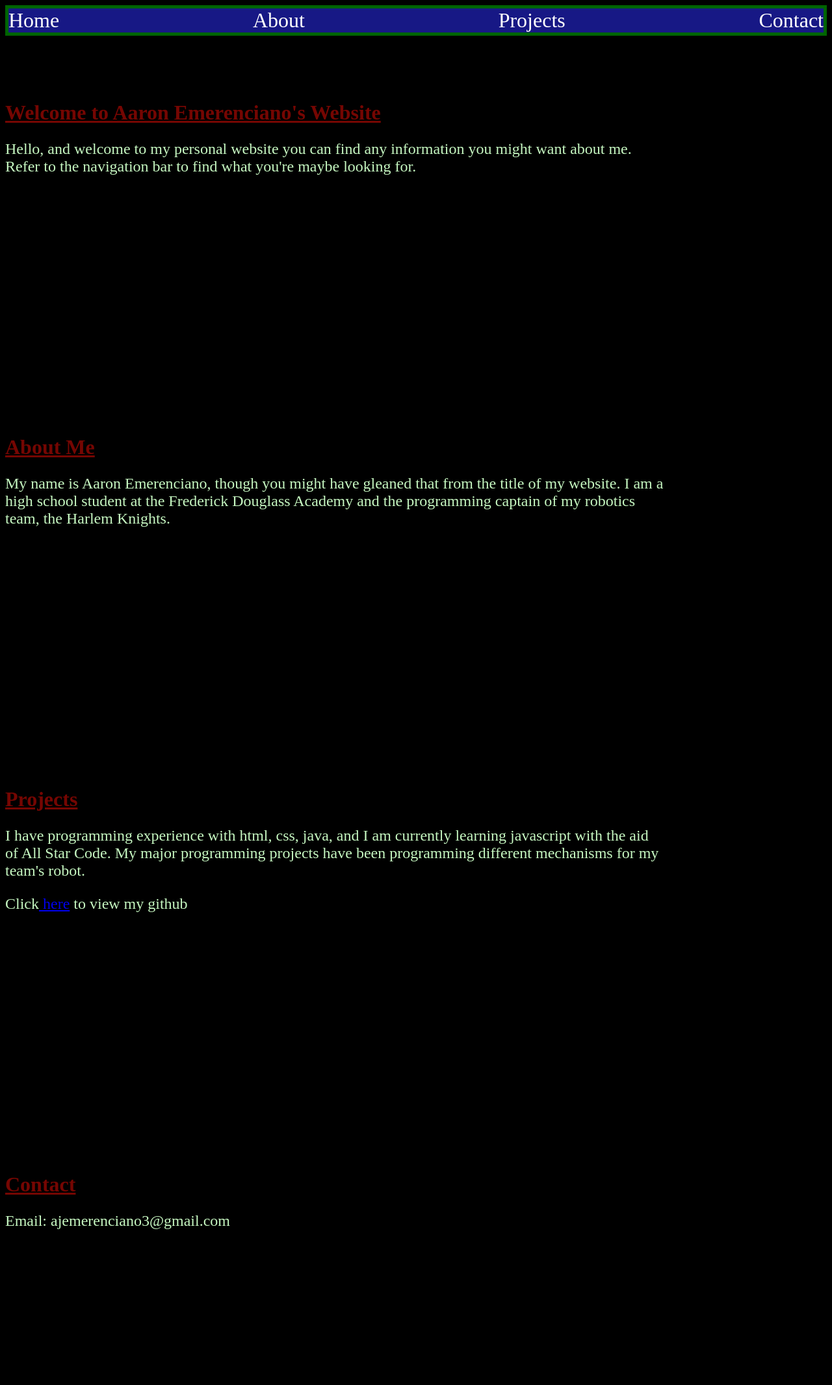
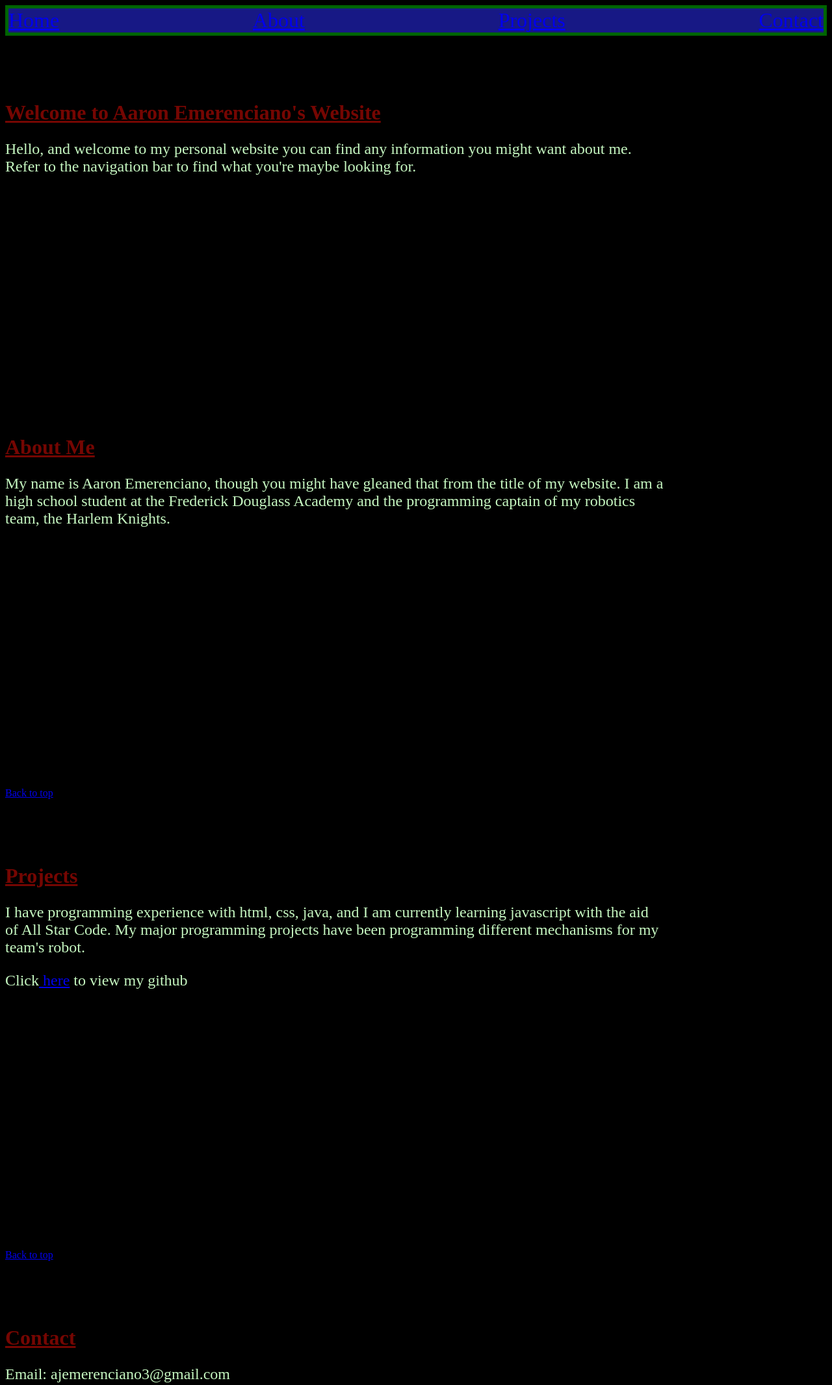
Before and after one commit to Unimportant22/PersonalWebsite, a plain HTML site: page index.html in a window 1280 px wide. Shown: the top 2132 px of the page at 65% size. Drawn offline with Linux system fonts and the light colour scheme.

Commit message:
Improvements

```diff
--- a/index.html
+++ b/index.html
@@ -10,34 +10,41 @@
 </head>
 <body>
    <div id="Navigation">
-        <div>Home</div>
-        <div>About</div>
-        <div>Projects</div>
-        <div>Contact</div>
+        <a href="#first">Home</a>
+        <a href="#second">About</a>
+        <a href="#third">Projects</a>
+        <a href="#fourth">Contact</a>
    </div>
 
    <div>
-       <div id="content">
+       <div class="content" id="first">
         <h1>Welcome to Aaron Emerenciano's Website</h1>
         <p>Hello, and welcome to my personal website you can find any information you might want about me. Refer to the navigation bar to find what you're maybe looking for.</p>
        </div>
 
-       <div id="content">
+
+       <div class="content" id="second">
            <h1>About Me</h1>
            <p>My name is Aaron Emerenciano, though you might have gleaned that from the title of my website. I am a high school student at the Frederick Douglass Academy and the programming captain of my robotics team, the Harlem Knights.</p>
        </div>
+       <a href="#first">Back to top</a>
 
-       <div id="content">
+       <div class="content" id="third">
            <h1>Projects</h1>
            <p>I have programming experience with html, css, java, and I am currently learning javascript with the aid of All Star Code. My major programming projects have been programming different mechanisms for my team's robot.</p>
 
            <p>Click<a href="https://github.com/Unimportant22"> here</a> to view my github</p>
        </div>
 
-       <div id="content">
+       <a href="#first">Back to top</a>
+
+       <div class="content" id="fourth">
            <h1>Contact</h1>
            <p>Email: ajemerenciano3@gmail.com</p>
        </div>
+
+       <a href="#first">Back to top</a>
+
    </div>
 </body>
 </html>
--- a/style.css
+++ b/style.css
@@ -11,7 +11,7 @@ body{
     border: darkgreen solid 5px;
 }
 
-#content{
+.content{
     margin-top: 100px;
     margin-bottom: 400px;
 }
```
Also changed, not shown: script.js (added).
